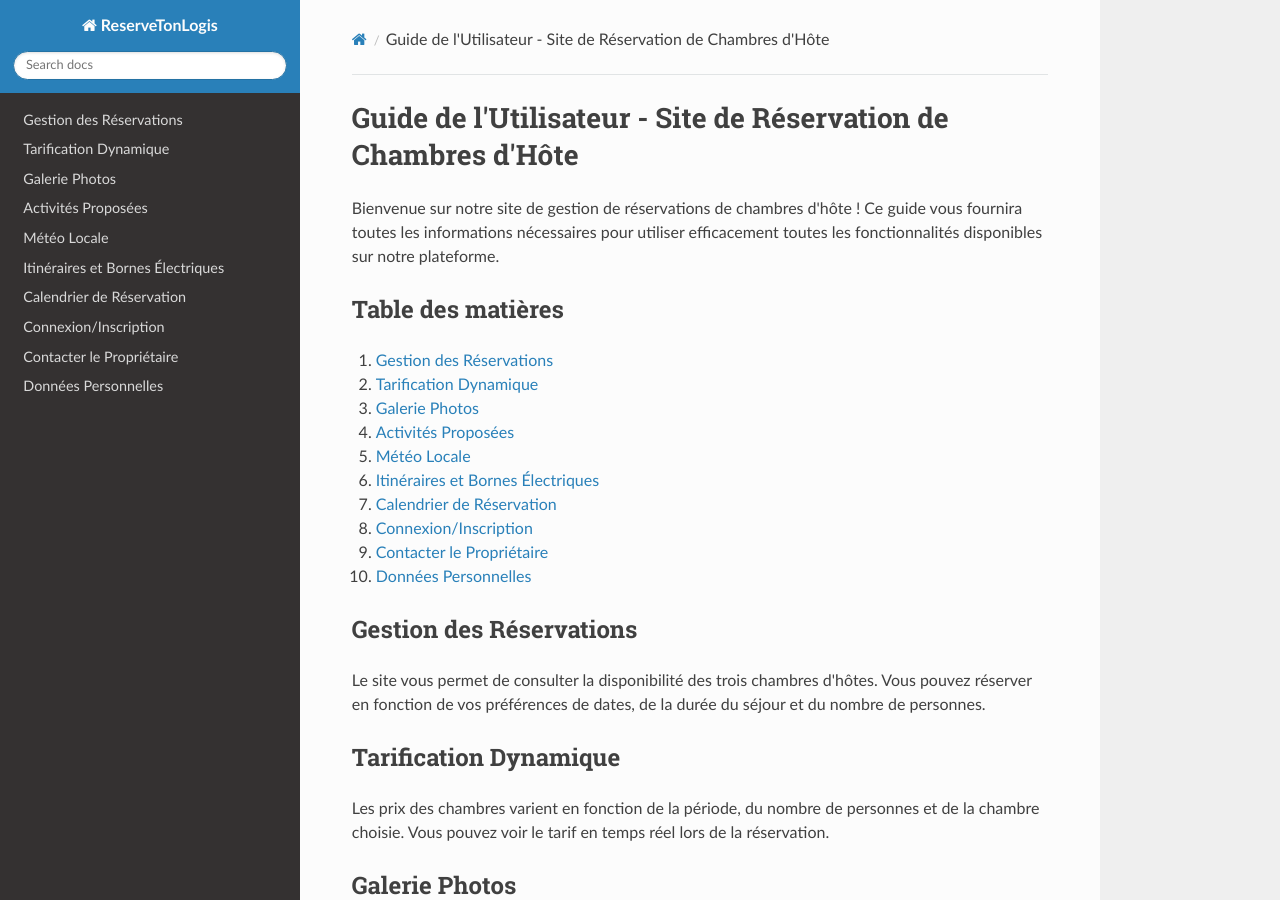
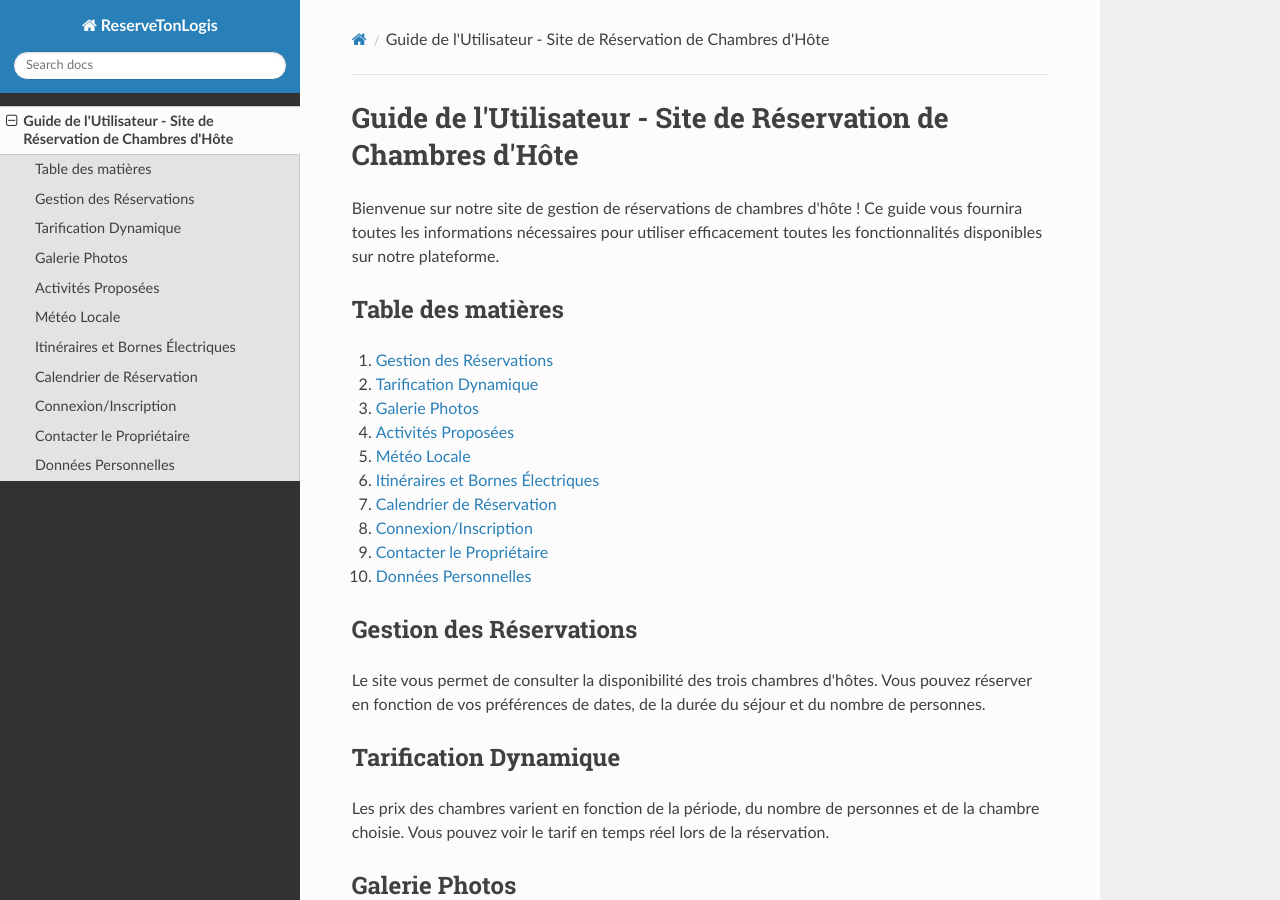
Before and after one commit to BuathierTom/ReserveTonLogisDoc, an MkDocs documentation site: the page built from docs/index.md, in a window 1280 px wide and 900 px high. Built offline with MkDocs 1.6.1, drawn with Linux system fonts in a browser that asks for light colours; nearby versions of some CDN libraries; part of the change alters nothing that is shown.

```diff
--- a/mkdocs.yml
+++ b/mkdocs.yml
@@ -1,14 +1,6 @@
 site_name: ReserveTonLogis
 nav:
-  - Gestion des Réservations: /#gestion-des-réservations
-  - Tarification Dynamique: /#tarification-dynamique
-  - Galerie Photos: /#galerie-photos
-  - Activités Proposées: /#activités-proposées
-  - Météo Locale: /#météo-locale
-  - Itinéraires et Bornes Électriques: /#itinéraires-et-bornes-électriques
-  - Calendrier de Réservation: /#calendrier-de-réservation
-  - Connexion/Inscription: /#connexioninscription
-  - Contacter le Propriétaire: /#contacter-le-propriétaire
-  - Données Personnelles: /#données-personnelles
+  - Guide de l'Utilisateur - Site de Réservation de Chambres d'Hôte: index.md
+
 
 theme: readthedocs
```
